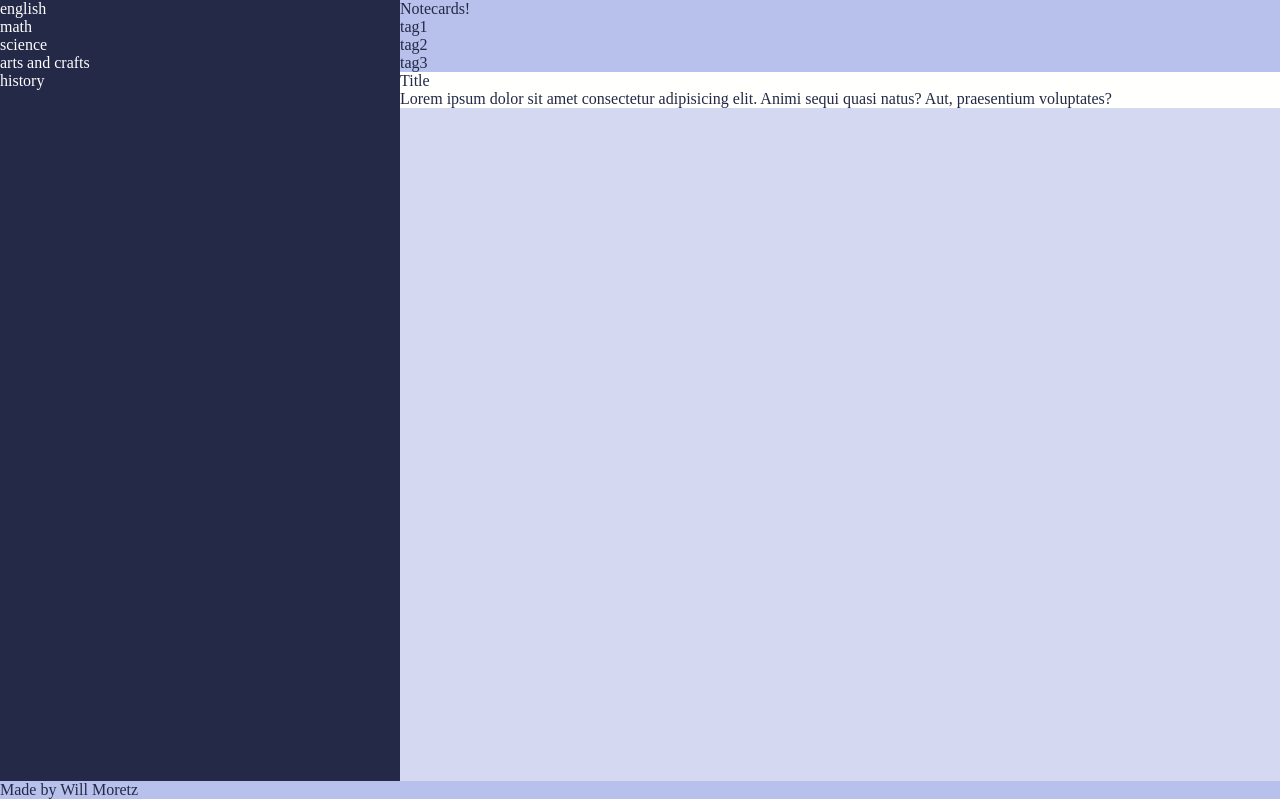
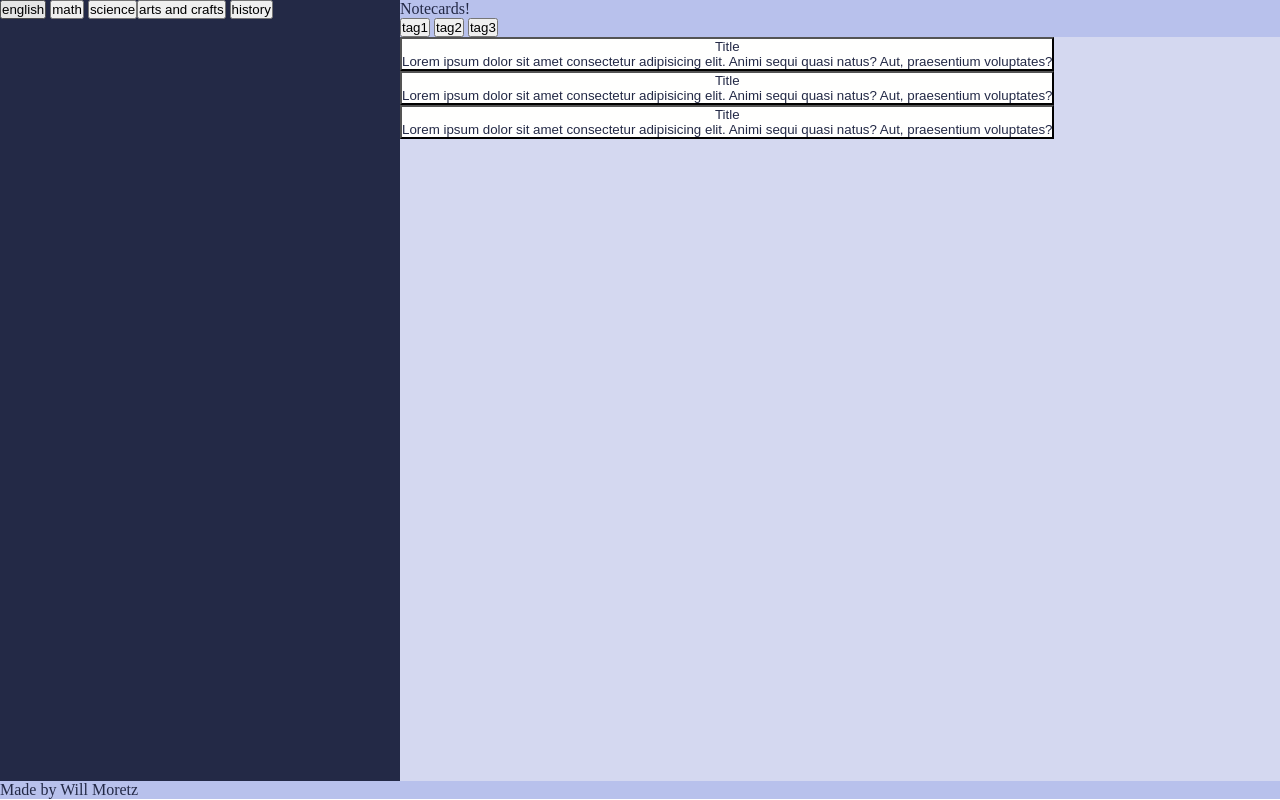
Before and after one commit to WillMoretz/notecards, a website with bundled scripts: page dist/index.html in a window 1280 px wide. Built offline with nearby package versions, Linux system fonts and the light colour scheme.

Commit message:
converted interactable elements into buttons

```diff
--- a/dist/index.html
+++ b/dist/index.html
@@ -12,25 +12,38 @@
       <div class="homepage">
         <div class="header">Notecards!</div>
         <div class="nav">
-          <div>tag1</div>
-          <div>tag2</div>
-          <div>tag3</div>
+          <button>tag1</button>
+          <button>tag2</button>
+          <button>tag3</button>
         </div>
         <div class="sidebar">
-          <div>english</div>
-          <div>math</div>
-          <div>science</div>
-          <div>arts and crafts</div>
-          <div>history</div>
+          <button>english</button>
+          <button>math</button>
+          <button>science</button><button>arts and crafts</button>
+          <button>history</button>
         </div>
         <div class="body">
-          <div class="notecard">
+          <button class="notecard">
             <div class="title">Title</div>
             <div class="description">
               Lorem ipsum dolor sit amet consectetur adipisicing elit. Animi
               sequi quasi natus? Aut, praesentium voluptates?
             </div>
-          </div>
+          </button>
+          <button class="notecard">
+            <div class="title">Title</div>
+            <div class="description">
+              Lorem ipsum dolor sit amet consectetur adipisicing elit. Animi
+              sequi quasi natus? Aut, praesentium voluptates?
+            </div>
+          </button>
+          <button class="notecard">
+            <div class="title">Title</div>
+            <div class="description">
+              Lorem ipsum dolor sit amet consectetur adipisicing elit. Animi
+              sequi quasi natus? Aut, praesentium voluptates?
+            </div>
+          </button>
         </div>
         <div class="footer">Made by Will Moretz</div>
       </div>
```
